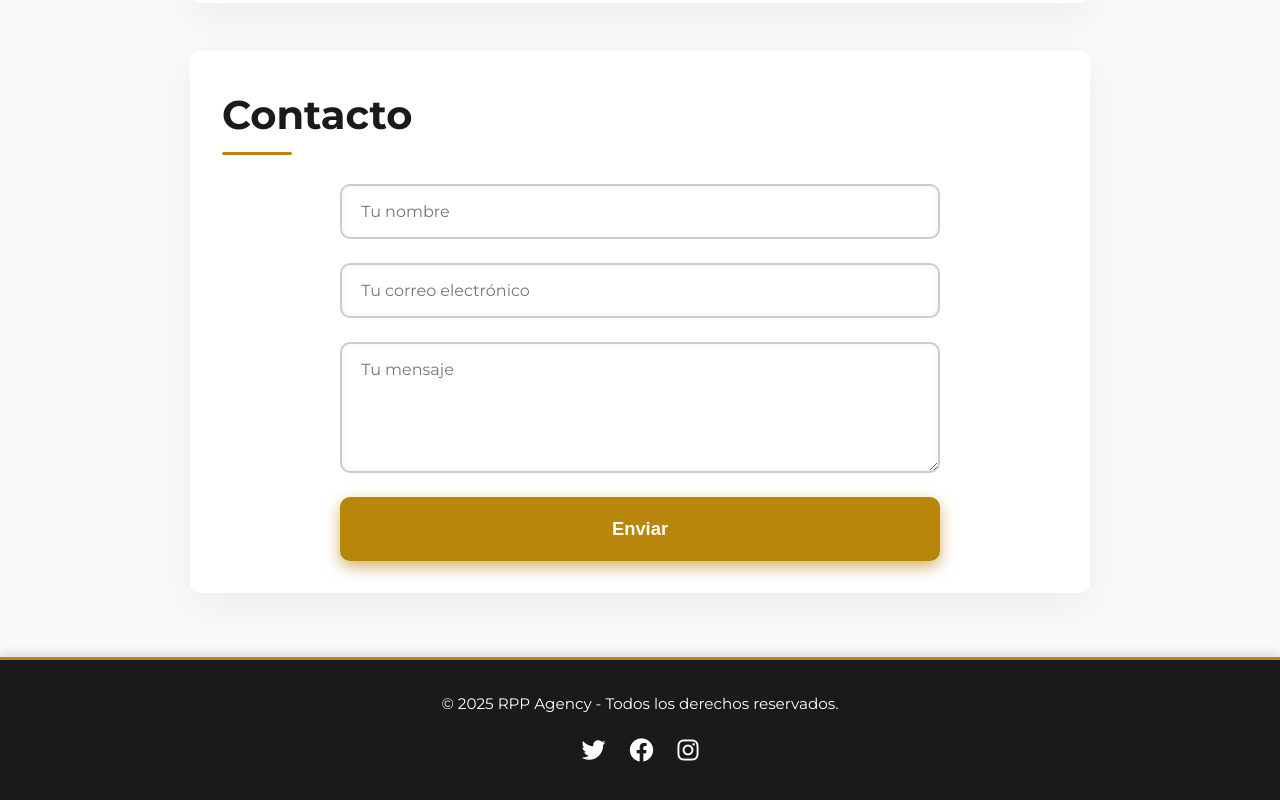
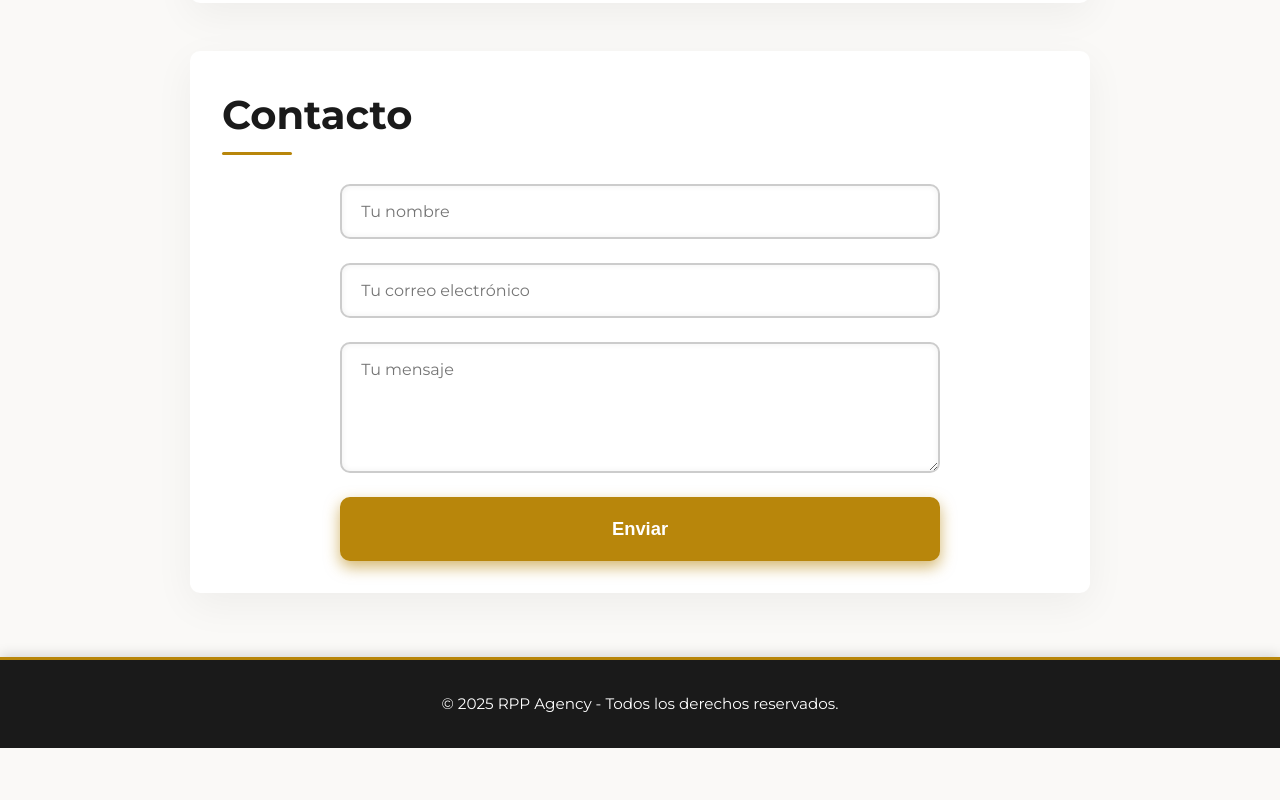
Before and after one commit to gabriel33-cpu/gabriel33-cpu.io, a plain HTML site: page index.html in a window 1280 px wide. Shown: the part 1448-2248 px from the top of the page. After the commit the page ends 2196 px from the top, so only its background shows below. Drawn offline with Linux system fonts and the light colour scheme.

Commit message:
Update index.html

```diff
--- a/index.html
+++ b/index.html
@@ -359,17 +359,13 @@
     </form>
   </section>
 
-  <a href="https://wa.me/541153719211" class="whatsapp-button" aria-label="Contactar vía WhatsApp" target="_blank" rel="noopener noreferrer">
+  <a href="https://wa.me/34681044146" class="whatsapp-button" aria-label="Contactar vía WhatsApp" target="_blank" rel="noopener noreferrer">
     <i class="fa-brands fa-whatsapp"></i>
   </a>
 
   <footer>
     <p>© 2025 RPP Agency - Todos los derechos reservados.</p>
-    <div class="social-icons" role="region" aria-label="Redes sociales">
-      <a href="https://twitter.com/rppagency" target="_blank" rel="noopener noreferrer" aria-label="Twitter"><i class="fa-brands fa-twitter"></i></a>
-      <a href="https://facebook.com/rppagency" target="_blank" rel="noopener noreferrer" aria-label="Facebook"><i class="fa-brands fa-facebook"></i></a>
-      <a href="https://instagram.com/rppagency" target="_blank" rel="noopener noreferrer" aria-label="Instagram"><i class="fa-brands fa-instagram"></i></a>
-    </div>
+
   </footer>
 
   <!-- Modales -->
```
